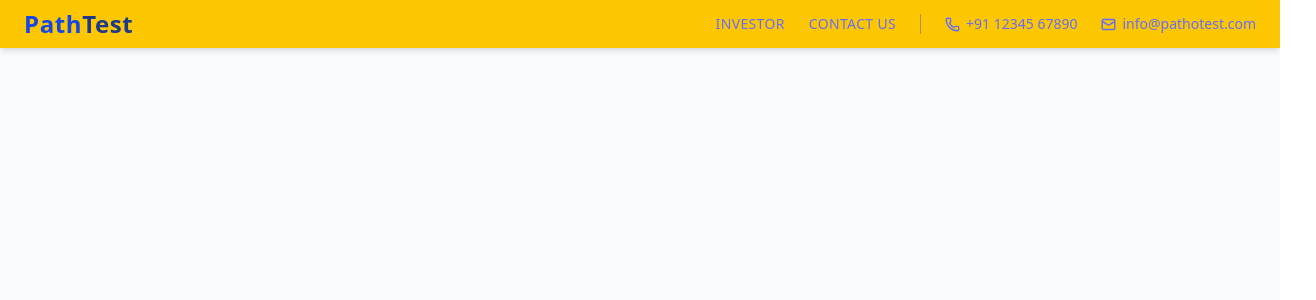
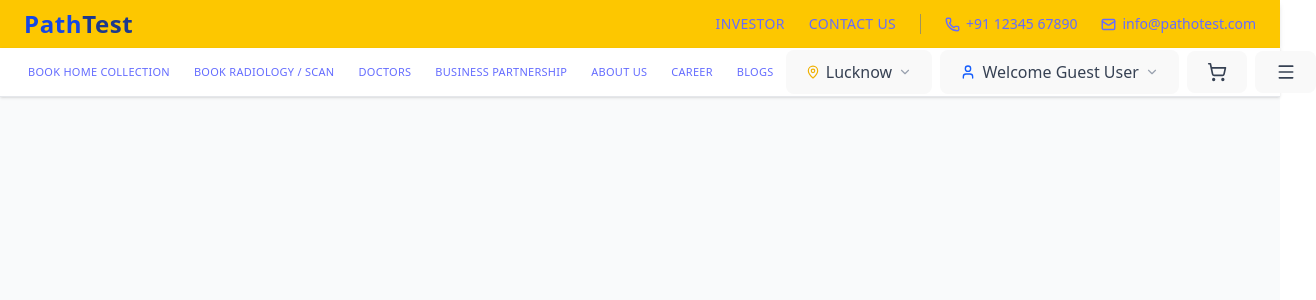
Before and after one commit to praakhartripathi/Pathotest, a React app in the folder frontend/: page / in a window 1280 px wide. Shown: the top 300 px of the page, 1316 px wide, since content can reach past the window. Built offline with nearby package versions, Linux system fonts and the light colour scheme; the HTML template or start-up script is replaced by a standard one.

Commit message:
feat: add Navbar with UP city location selector and nav links (closes #13)

```diff
--- a/frontend/src/App.jsx
+++ b/frontend/src/App.jsx
@@ -1,10 +1,12 @@
 import './App.css'
 import TopBar from './components/TopBar'
+import Navbar from './components/Navbar'
 
 function App() {
   return (
     <div className="min-h-screen bg-gray-50">
       <TopBar />
+      <Navbar />
       {/* Page content goes here */}
     </div>
   )
--- /dev/null
+++ b/frontend/src/components/Navbar.jsx
@@ -0,0 +1,198 @@
+import { useState, useRef, useEffect } from 'react'
+import {
+    MapPin, ChevronDown, User, ShoppingCart, Menu, X
+} from 'lucide-react'
+
+const NAV_LINKS = [
+    { label: 'Book Home Collection', href: '#home-collection' },
+    { label: 'Book Radiology / Scan', href: '#radiology' },
+    { label: 'Doctors', href: '#doctors' },
+    { label: 'Business Partnership', href: '#partnership' },
+    { label: 'About Us', href: '#about' },
+    { label: 'Career', href: '#career' },
+    { label: 'Blogs', href: '#blogs' },
+]
+
+const UP_CITIES = [
+    'Lucknow', 'Kanpur', 'Agra', 'Varanasi', 'Prayagraj',
+    'Meerut', 'Ghaziabad', 'Noida', 'Mathura', 'Vrindavan',
+    'Bareilly', 'Aligarh', 'Moradabad', 'Gorakhpur', 'Saharanpur',
+    'Firozabad', 'Jhansi', 'Muzaffarnagar', 'Hapur', 'Ayodhya',
+]
+
+export default function Navbar() {
+    const [selectedCity, setSelectedCity] = useState('Lucknow')
+    const [cityOpen, setCityOpen] = useState(false)
+    const [userOpen, setUserOpen] = useState(false)
+    const [mobileOpen, setMobileOpen] = useState(false)
+    const [cartCount] = useState(0)
+
+    const cityRef = useRef(null)
+    const userRef = useRef(null)
+
+    // Close dropdowns on outside click
+    useEffect(() => {
+        const handler = (e) => {
+            if (cityRef.current && !cityRef.current.contains(e.target)) setCityOpen(false)
+            if (userRef.current && !userRef.current.contains(e.target)) setUserOpen(false)
+        }
+        document.addEventListener('mousedown', handler)
+        return () => document.removeEventListener('mousedown', handler)
+    }, [])
+
+    return (
+        <nav className="w-full bg-white border-b border-gray-200 shadow-sm">
+            <div className="max-w-screen-2xl mx-auto px-4">
+                <div className="flex items-center justify-between h-12">
+
+                    {/* ── Nav Links (desktop) ─────────────────────────────── */}
+                    <ul className="hidden lg:flex items-center gap-0">
+                        {NAV_LINKS.map((link) => (
+                            <li key={link.href}>
+                                <a
+                                    href={link.href}
+                                    className="
+                    block px-3 py-3 text-[11px] font-semibold tracking-wide
+                    text-gray-700 uppercase whitespace-nowrap
+                    hover:text-blue-600 transition-colors duration-150
+                  "
+                                >
+                                    {link.label}
+                                </a>
+                            </li>
+                        ))}
+                    </ul>
+
+                    {/* ── Right Controls ──────────────────────────────────── */}
+                    <div className="flex items-center gap-2">
+
+                        {/* City Dropdown */}
+                        <div className="relative" ref={cityRef}>
+                            <button
+                                onClick={() => setCityOpen((o) => !o)}
+                                className="
+                  flex items-center gap-1.5 px-3 py-1.5 rounded-full
+                  border border-yellow-400 bg-white
+                  text-gray-700 text-sm font-medium
+                  hover:border-yellow-500 transition-colors min-w-[120px]
+                "
+                            >
+                                <MapPin size={14} className="text-yellow-500 flex-shrink-0" />
+                                <span className="truncate max-w-[80px]">{selectedCity}</span>
+                                <ChevronDown
+                                    size={14}
+                                    className={`ml-auto flex-shrink-0 text-gray-400 transition-transform ${cityOpen ? 'rotate-180' : ''}`}
+                                />
+                            </button>
+
+                            {cityOpen && (
+                                <div className="
+                  absolute right-0 top-full mt-1 z-50
+                  bg-white border border-gray-200 rounded-xl shadow-xl
+                  w-52 max-h-72 overflow-y-auto py-1
+                ">
+                                    <p className="px-3 py-1.5 text-[10px] font-bold text-gray-400 uppercase tracking-widest">
+                                        Uttar Pradesh
+                                    </p>
+                                    {UP_CITIES.map((city) => (
+                                        <button
+                                            key={city}
+                                            onClick={() => { setSelectedCity(city); setCityOpen(false) }}
+                                            className={`
+                        w-full text-left px-4 py-2 text-sm flex items-center gap-2
+                        hover:bg-yellow-50 hover:text-yellow-600 transition-colors
+                        ${city === selectedCity ? 'text-yellow-600 font-semibold bg-yellow-50' : 'text-gray-700'}
+                      `}
+                                        >
+                                            <MapPin size={12} className="flex-shrink-0 opacity-60" />
+                                            {city}
+                                        </button>
+                                    ))}
+                                </div>
+                            )}
+                        </div>
+
+                        {/* User */}
+                        <div className="relative" ref={userRef}>
+                            <button
+                                onClick={() => setUserOpen((o) => !o)}
+                                className="
+                  flex items-center gap-1.5 px-3 py-1.5 rounded-full
+                  text-gray-700 text-sm font-medium
+                  hover:bg-gray-100 transition-colors
+                "
+                            >
+                                <User size={16} className="text-blue-600" />
+                                <span className="hidden sm:inline whitespace-nowrap">Welcome Guest User</span>
+                                <ChevronDown size={14} className={`text-gray-400 transition-transform ${userOpen ? 'rotate-180' : ''}`} />
+                            </button>
+
+                            {userOpen && (
+                                <div className="
+                  absolute right-0 top-full mt-1 z-50
+                  bg-white border border-gray-200 rounded-xl shadow-xl
+                  w-44 py-1
+                ">
+                                    {['Login', 'Sign Up', 'My Orders', 'My Profile'].map((item) => (
+                                        <button
+                                            key={item}
+                                            className="w-full text-left px-4 py-2.5 text-sm text-gray-700 hover:bg-blue-50 hover:text-blue-600 transition-colors"
+                                        >
+                                            {item}
+                                        </button>
+                                    ))}
+                                </div>
+                            )}
+                        </div>
+
+                        {/* Cart */}
+                        <button className="relative p-2 rounded-full hover:bg-gray-100 transition-colors">
+                            <ShoppingCart size={20} className="text-gray-700" />
+                            {cartCount > 0 && (
+                                <span className="
+                  absolute -top-0.5 -right-0.5 min-w-[18px] h-[18px]
+                  bg-blue-600 text-white text-[10px] font-bold
+                  rounded-full flex items-center justify-center px-1
+                ">
+                                    {cartCount}
+                                </span>
+                            )}
+                        </button>
+
+                        {/* Hamburger (mobile + overflow) */}
+                        <button
+                            onClick={() => setMobileOpen((o) => !o)}
+                            className="p-2 rounded-full hover:bg-gray-100 transition-colors"
+                            aria-label="Toggle menu"
+                        >
+                            {mobileOpen
+                                ? <X size={20} className="text-gray-700" />
+                                : <Menu size={20} className="text-gray-700" />
+                            }
+                        </button>
+                    </div>
+                </div>
+
+                {/* ── Mobile Menu ─────────────────────────────────────────── */}
+                {mobileOpen && (
+                    <div className="lg:hidden border-t border-gray-100 py-2 pb-4">
+                        {NAV_LINKS.map((link) => (
+                            <a
+                                key={link.href}
+                                href={link.href}
+                                onClick={() => setMobileOpen(false)}
+                                className="
+                  block px-4 py-2.5 text-sm font-semibold uppercase tracking-wide
+                  text-gray-700 hover:text-blue-600 hover:bg-blue-50
+                  transition-colors rounded-lg mx-1
+                "
+                            >
+                                {link.label}
+                            </a>
+                        ))}
+                    </div>
+                )}
+            </div>
+        </nav>
+    )
+}
```
